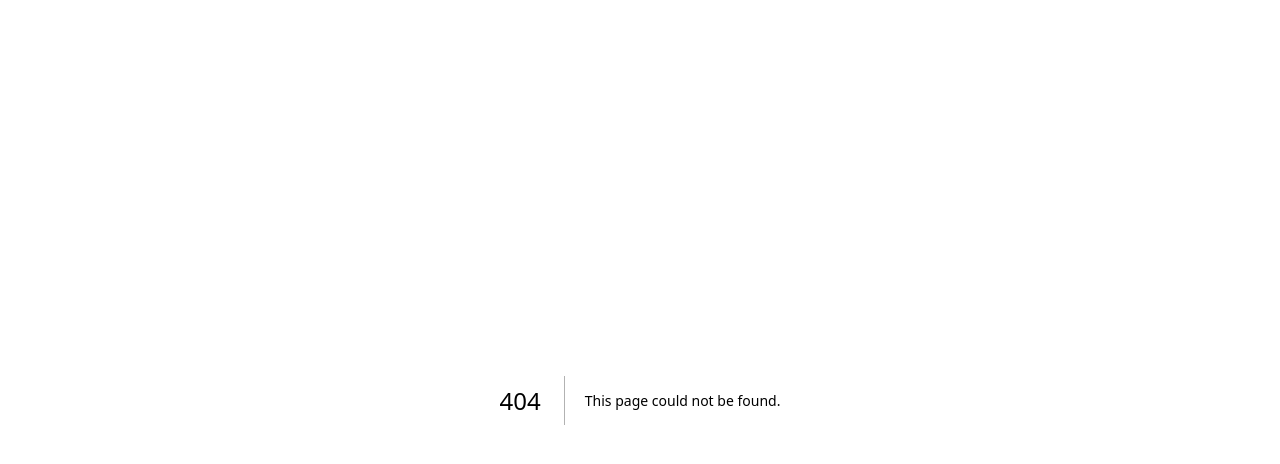
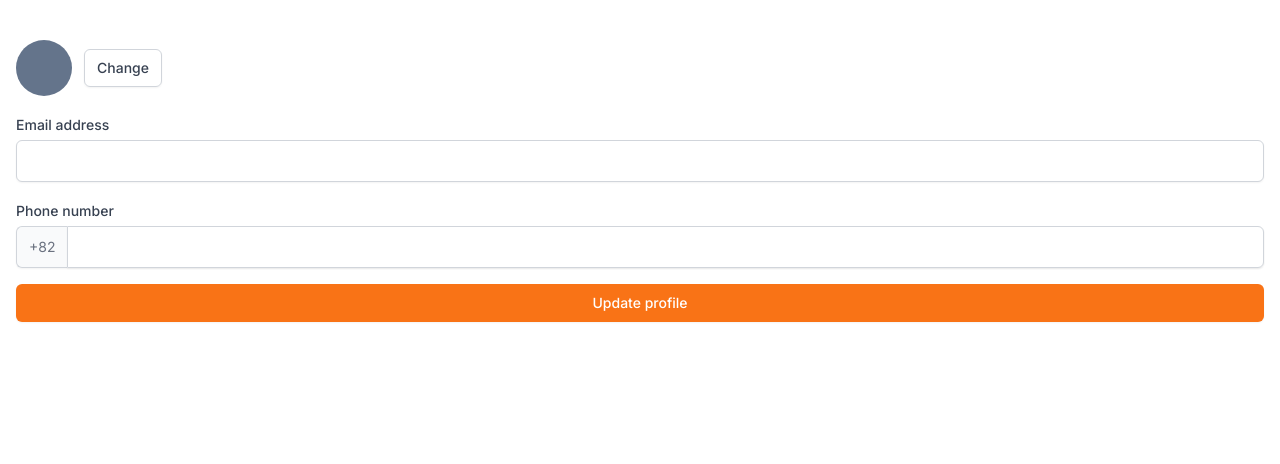
Before and after one commit to clean-teach/study-nomadcoders-carrot-market-v13, a Next.js app: page /profile/edit in a window 1280 px wide. Before the commit this address had no page. Shown: the top 464 px of the page. Built offline with nearby package versions, Linux system fonts and the light colour scheme.

Commit message:
#5.13 Edit Profile
## 목표

- 프로필 수정 페이지의 UI 를 만들어 본다.
    - 이미 만들어 놓은 form 요소를 복붙해서 사용 하고, 추후에 컴포넌트로 리팩토링 하여 본다.

```diff
--- /dev/null
+++ b/app/profile/edit/page.tsx
@@ -0,0 +1,50 @@
+import type { NextPage } from 'next';
+
+const EditProfile: NextPage = () => {
+  return (
+    <div className="space-y-4 px-4 py-10">
+      <div className="flex items-center space-x-3">
+        <div className="h-14 w-14 rounded-full bg-slate-500" />
+        <label
+          htmlFor="picture"
+          className="cursor-pointer rounded-md border border-gray-300 px-3 py-2 text-sm font-medium text-gray-700 shadow-sm focus:ring-2 focus:ring-orange-500 focus:ring-offset-2"
+        >
+          Change
+          <input id="picture" type="file" className="hidden" accept="image/*" />
+        </label>
+      </div>
+      <div className="space-y-1">
+        <label htmlFor="email" className="text-sm font-medium text-gray-700">
+          Email address
+        </label>
+        <input
+          id="email"
+          type="email"
+          className="w-full appearance-none rounded-md border border-gray-300 px-3 py-2 placeholder-gray-400 shadow-sm focus:border-orange-500 focus:outline-none focus:ring-orange-500"
+          required
+        />
+      </div>
+      <div className="space-y-1">
+        <label htmlFor="phone" className="text-sm font-medium text-gray-700">
+          Phone number
+        </label>
+        <div className="flex rounded-md shadow-sm">
+          <span className="flex select-none items-center justify-center rounded-l-md border border-r-0 border-gray-300 bg-gray-50 px-3 text-sm text-gray-500">
+            +82
+          </span>
+          <input
+            id="input"
+            type="number"
+            className="w-full appearance-none rounded-md rounded-l-none border border-gray-300 px-3 py-2 placeholder-gray-400 shadow-sm focus:border-orange-500 focus:outline-none focus:ring-orange-500"
+            required
+          />
+        </div>
+      </div>
+      <button className="mt-5 w-full rounded-md border border-transparent bg-orange-500 px-4 py-2 text-sm font-medium text-white shadow-sm hover:bg-orange-600 focus:outline-none focus:ring-2 focus:ring-orange-500 focus:ring-offset-2 ">
+        Update profile
+      </button>
+    </div>
+  );
+};
+
+export default EditProfile;
```
